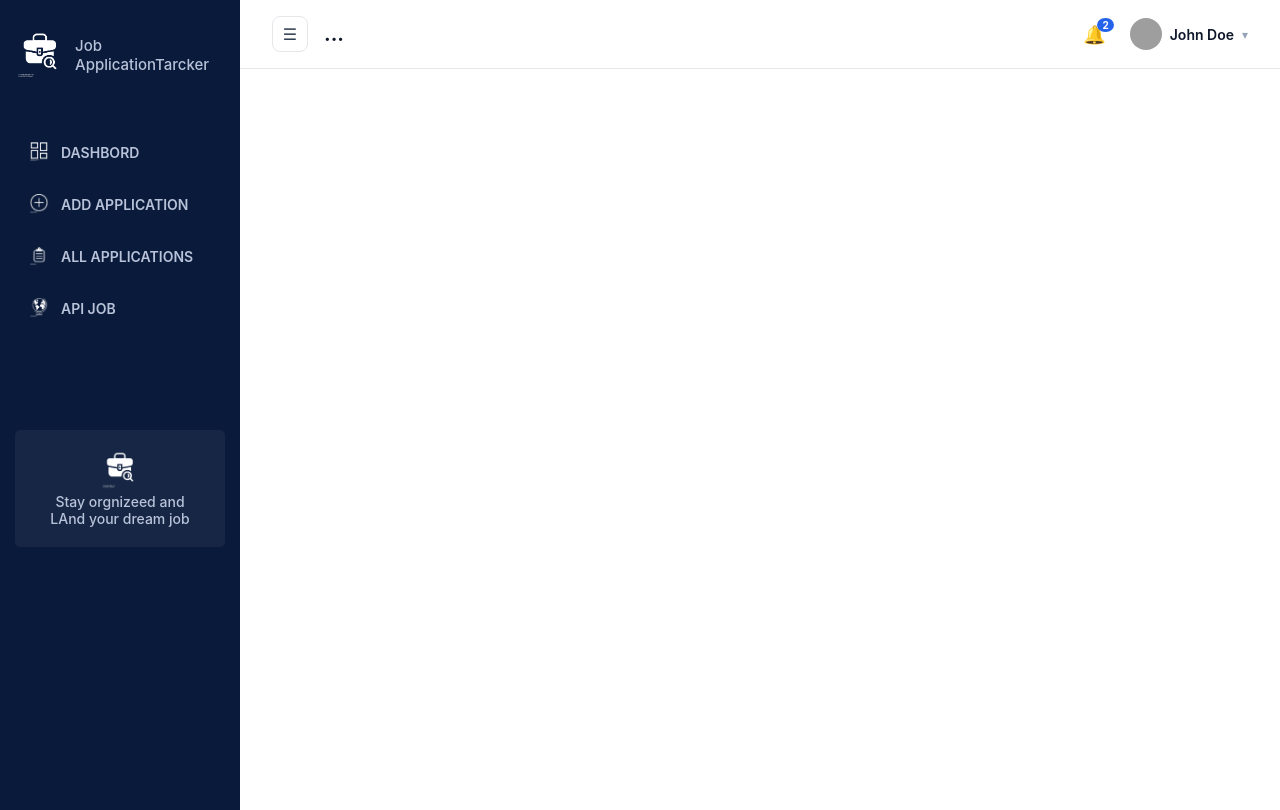
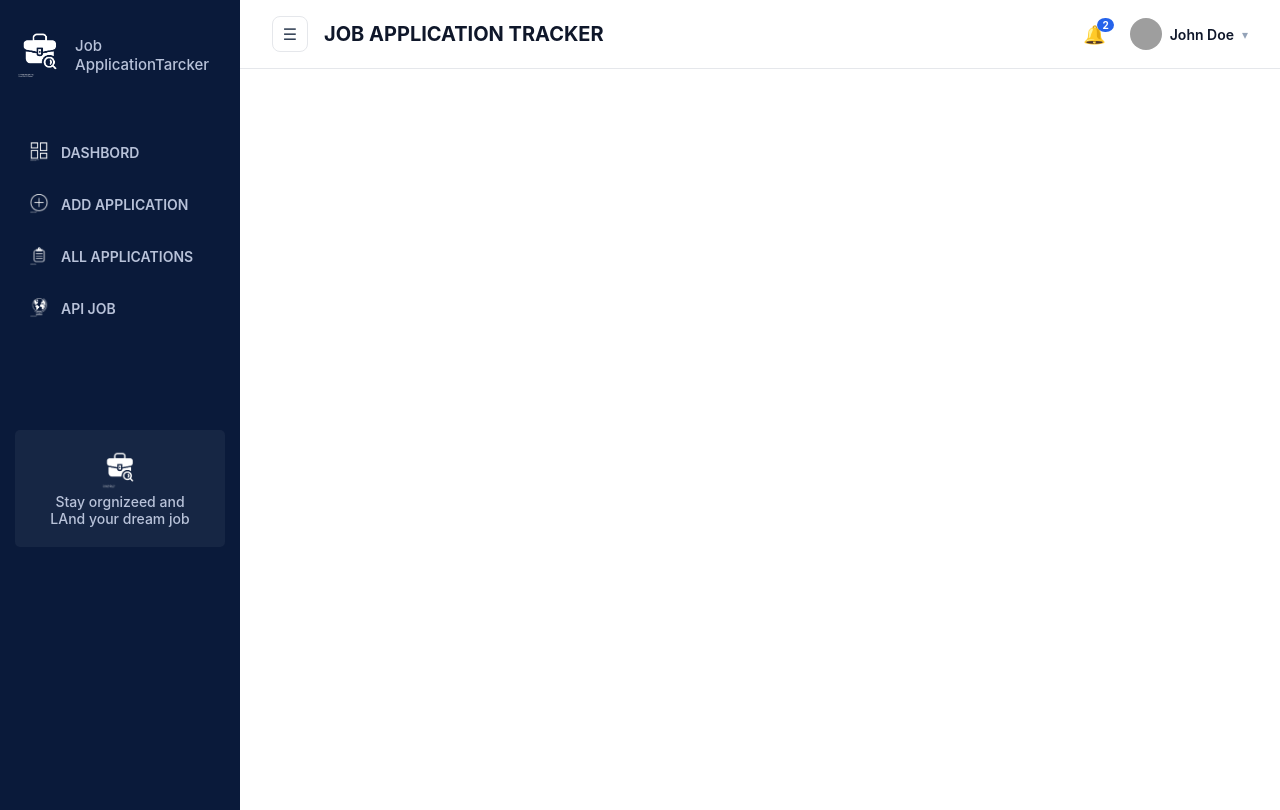
Before and after one commit to fazalrehman56/JOB-TRACKER, a React (Vite) app: page / in a window 1280 px wide. Built offline with nearby package versions, Linux system fonts and the light colour scheme; grey boxes are pictures that could not be loaded.

Commit message:
Set Tittle

```diff
--- a/src/App.jsx
+++ /dev/null
@@ -1,18 +0,0 @@
-import Sidebar from './components/sidebar'
-import Header from './components/Header'
-import { Outlet } from "react-router-dom";
-import './App.css'
-
-function App() {
-  return (
-    <div className="app-layout">
-      <Sidebar />
-      <div className="main-content">
-        <Header title="..." />
-        <Outlet />
-      </div>
-    </div>
-  );
-}
-
-export default App
--- /dev/null
+++ b/src/components/App.jsx
@@ -0,0 +1,19 @@
+import Sidebar from './sidebar'
+import Header from './Header'
+import { Outlet } from "react-router-dom";
+import './App.css'
+import { useState } from 'react';
+function App() {
+  const [tittle, setTittle] = useState("JOB APPLICATION TRACKER");
+  return (
+    <div className="app-layout">
+      <Sidebar setTittle={setTittle} />
+      <div className="main-content">
+        <Header title={tittle} />
+        <Outlet />
+      </div>
+    </div>
+  );
+}
+
+export default App
--- a/src/components/sidebar.jsx
+++ b/src/components/sidebar.jsx
@@ -5,7 +5,9 @@ import jobIcon from "../icons/noun-job-7832834.png";
 import worldIcon from "../icons/noun-world-7783964.png";
 
 import { NavLink } from "react-router-dom";
-const Sidebar = () => {
+const Sidebar = ({ setTittle }) => {
+
+
     return (
         <div className="sidebar" >
             <div className="hero-heading-img">
@@ -20,23 +22,23 @@ const Sidebar = () => {
                 <div className="dashbord">
                     <img src={dashboardIcon} alt="Dashbord" className="dashbord-img" />
 
-                    <NavLink to="/dashboard" >DASHBORD</NavLink>
+                    <NavLink onClick={() => setTittle("DASHBORD")} to="/dashboard" >DASHBORD</NavLink>
 
                 </div>
                 <div className="add-application">
                     <img src={addIcon} alt="Add Application" className="add-application-img" />
 
-                    <NavLink to="/add-application" >ADD APPLICATION</NavLink>
+                    <NavLink onClick={() => setTittle("ADD APPLICATION")} to="/add-application" >ADD APPLICATION</NavLink>
                 </div>
                 <div className="all-applications">
                     <img src={clipboardIcon} alt="All Applications" className="all-applications-img" />
 
-                    <NavLink to="/all-applications" >ALL APPLICATIONS</NavLink>
+                    <NavLink onClick={() => setTittle("ALL APPLICATIONS")} to="/all-applications" >ALL APPLICATIONS</NavLink>
                 </div>
                 <div className="api-job">
                     <img src={worldIcon} alt="API JOB" className="api-job-img" />
 
-                    <NavLink to="/api-job" >API JOB</NavLink>
+                    <NavLink onClick={() => setTittle("API JOB")} to="/api-job" >API JOB</NavLink>
                 </div>
 
             </nav>
--- a/src/main.jsx
+++ b/src/main.jsx
@@ -1,7 +1,7 @@
 import { StrictMode } from 'react'
 import { createRoot } from 'react-dom/client'
 import './index.css'
-import App from './App.jsx'
+import App from './components/App.jsx'
 import { createBrowserRouter, RouterProvider } from 'react-router-dom'
 import Dashboard from './pages/Dashboard';
 import AddApplication from './pages/AddApplication';
```
Also changed, not shown: src/components/App.css (renamed from src/App.css).
